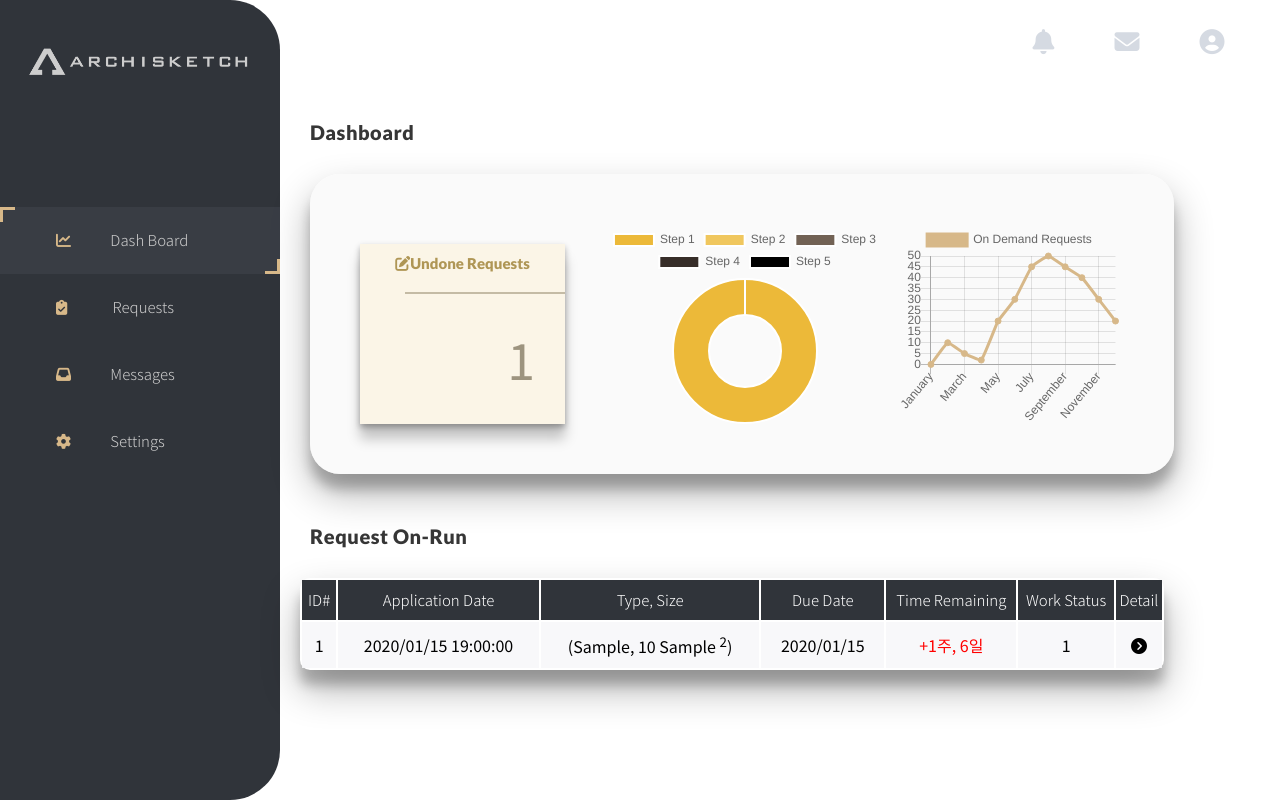
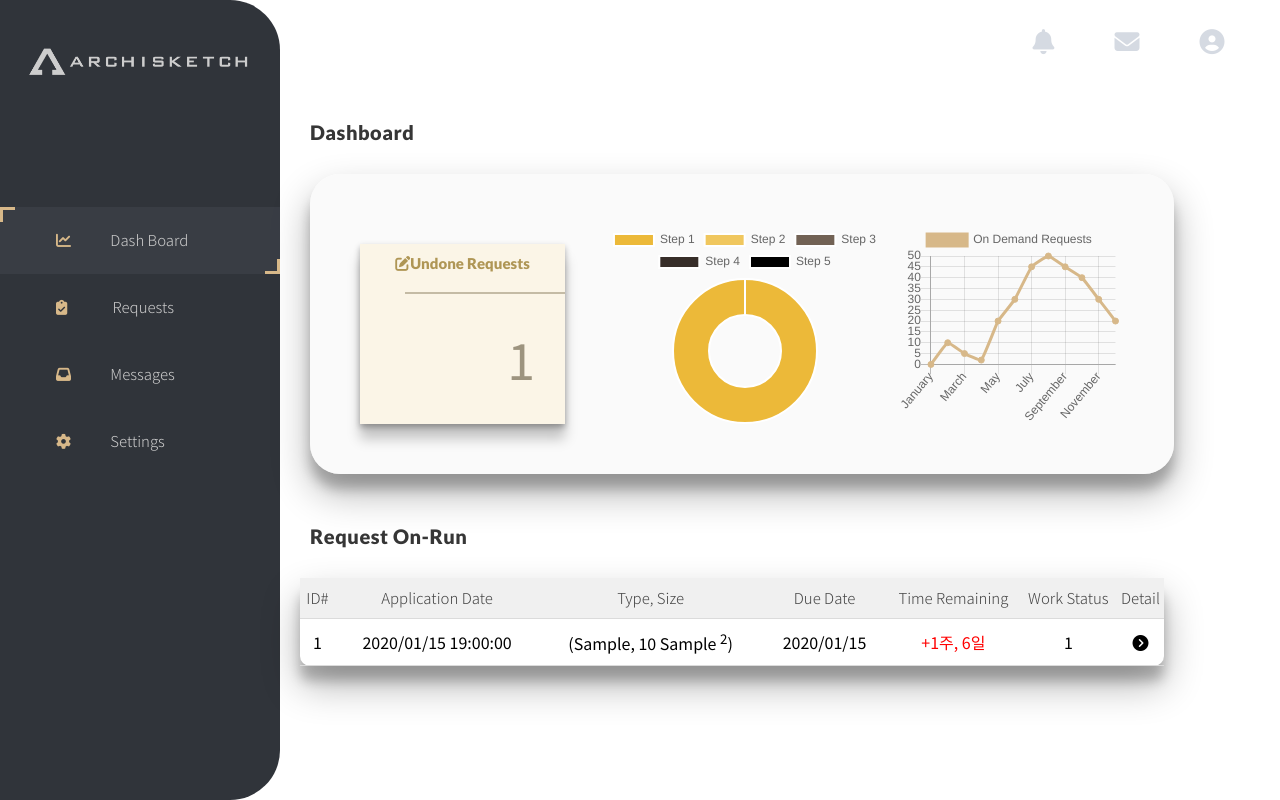
Before and after one commit to jenny5546/On-Demand-Front-Refactored, a Django app: page / in a window 1280 px wide. Run offline with Django 3.2, Linux system fonts and the light colour scheme; tables that the repository leaves empty hold one stand-in row (values such as "Sample post"); style sheets or scripts are compiled from the project's sources; some libraries are stand-ins or nearby versions; some web fonts are replaced.

Commit message:
changed table color

```diff
--- a/adminpage/static/style/ondemand.scss
+++ b/adminpage/static/style/ondemand.scss
@@ -195,18 +195,17 @@ html, body{
 
 
         &--table{
-
+            border-collapse: collapse;
             box-shadow: 0 19px 38px rgba(0,0,0,0.30), 0 15px 12px rgba(0,0,0,0.22);
             width: 90%;
             border-radius: 10px;
 
             &_head{
                 button{
-
                     font-size: 15px;
                     font-weight: $light;
-                    background-color: #30343A;
-                    color: white;
+                    background-color: rgb(240, 240, 240);
+                    color: rgb(68, 68, 68);
                     width: 100%;
                     border: none;
                     outline: none;
@@ -219,10 +218,10 @@ html, body{
                 text-align: center;
             }
             tr:nth-child(2n) {
-                background-color: #d2d4dcbd;
+                border-bottom: 0.5px solid rgb(219, 219, 219);
               }
             tr:nth-child(2n+1) {
-                background-color: #f8f8fae0;
+                border-bottom: 0.5px solid rgb(219, 219, 219);
             }
 
         }
--- a/adminpage/templates/adminpage/dashboard.html
+++ b/adminpage/templates/adminpage/dashboard.html
@@ -12,7 +12,7 @@
             <hr style= "margin-top: 10px; width: 160px; border: 1px solid rgb(196, 187, 165); margin-left: 45px;"/>
 
             <div class ="dashboard--board_undone-num">
-                {{requests.count}}
+                {{onrunRequests.count}}
             </div>
 
 
```
